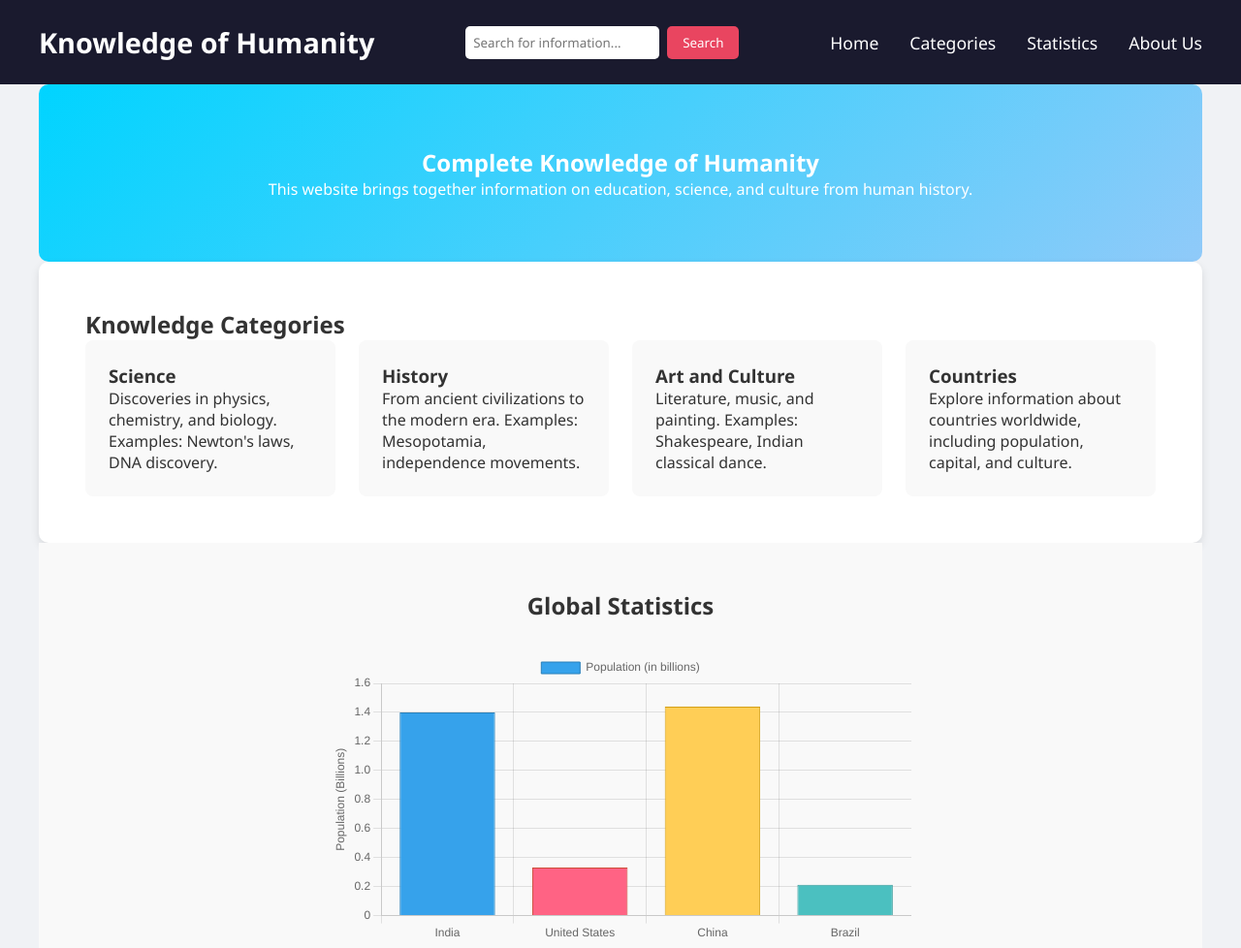
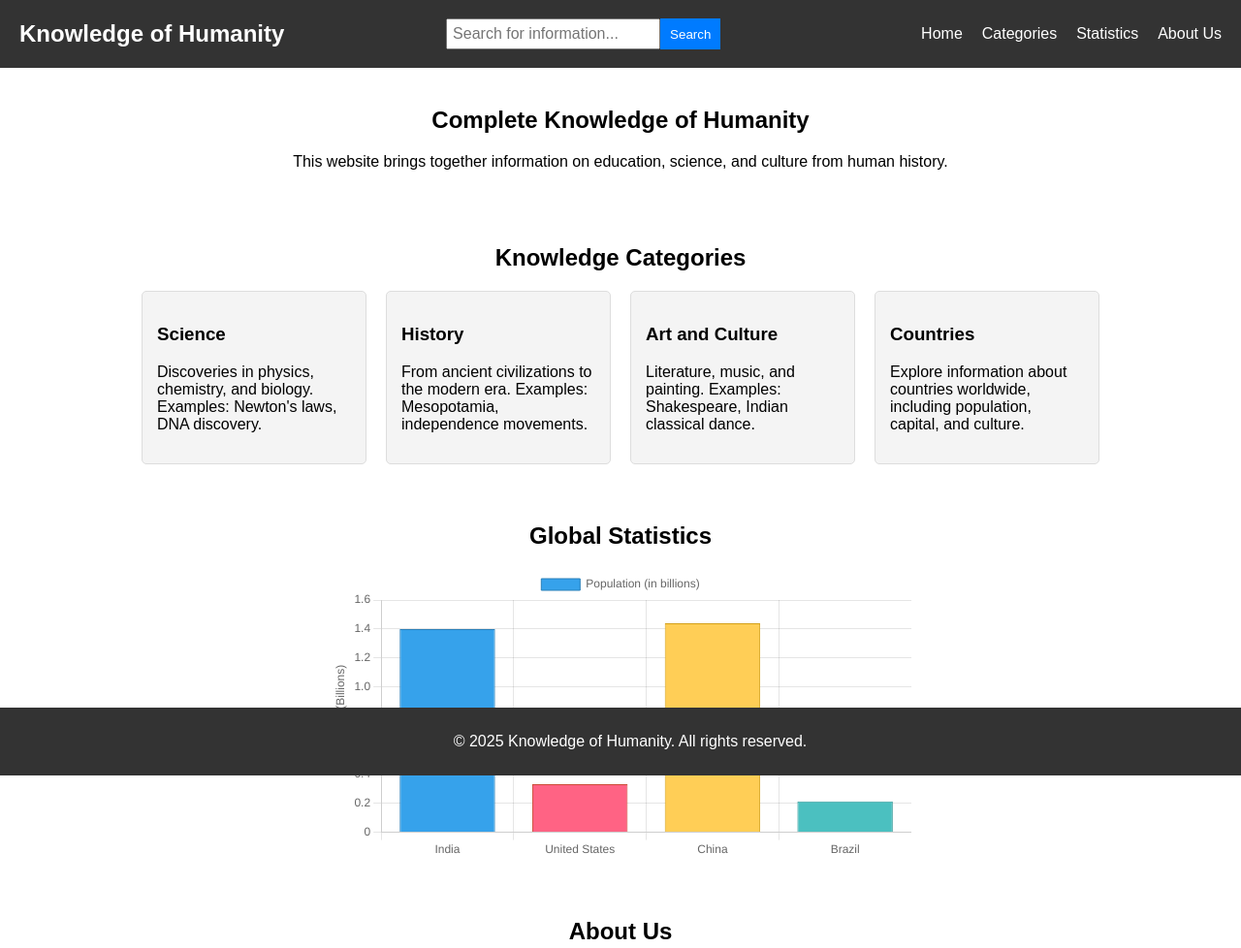
Before and after one commit to priteshy09/Number-gama, a plain HTML site: page index.html in a window 1280 px wide. Shown: the top 978 px of the page at 97% size. Drawn offline with nearby package versions, Linux system fonts and the light colour scheme.

Commit message:
Update styles.css

```diff
--- a/styles.css
+++ b/styles.css
@@ -1,150 +1,86 @@
-* {
+body {
+    font-family: Arial, sans-serif;
     margin: 0;
     padding: 0;
-    box-sizing: border-box;
-    font-family: 'Segoe UI', Tahoma, Geneva, Verdana, sans-serif;
-}
-
-body {
-    background-color: #f0f2f5;
-    color: #333;
 }
 
 header {
-    background-color: #1a1a2e;
+    background-color: #333;
     color: white;
-    padding: 1.5rem;
-    position: sticky;
-    top: 0;
-    z-index: 100;
+    padding: 10px 20px;
 }
 
 nav {
-    max-width: 1200px;
-    margin: 0 auto;
     display: flex;
     justify-content: space-between;
     align-items: center;
 }
 
 .logo {
-    font-size: 1.8rem;
+    font-size: 24px;
     font-weight: bold;
 }
 
 .search-bar {
     display: flex;
-    gap: 0.5rem;
 }
 
 .search-bar input {
-    padding: 0.5rem;
-    border: none;
-    border-radius: 5px;
-    width: 200px;
+    padding: 5px;
+    font-size: 16px;
 }
 
 .search-bar button {
-    padding: 0.5rem 1rem;
-    background-color: #e94560;
+    padding: 5px 10px;
+    background-color: #007BFF;
     color: white;
     border: none;
-    border-radius: 5px;
     cursor: pointer;
-}
-
-.search-bar button:hover {
-    background-color: #d32f2f;
 }
 
 nav ul {
     list-style: none;
     display: flex;
-    gap: 2rem;
+    gap: 20px;
 }
 
 nav ul li a {
     color: white;
     text-decoration: none;
-    font-size: 1.1rem;
-}
-
-nav ul li a:hover {
-    color: #00d4ff;
 }
 
 section {
-    padding: 3rem;
-    max-width: 1200px;
-    margin: 0 auto;
-}
-
-#home {
+    padding: 20px;
     text-align: center;
-    background: linear-gradient(135deg, #00d4ff, #90caf9);
-    color: white;
-    padding: 4rem;
-    border-radius: 10px;
-}
-
-#categories {
-    background-color: white;
-    border-radius: 10px;
-    box-shadow: 0 4px 10px rgba(0,0,0,0.1);
 }
 
 .category-list {
-    display: grid;
-    grid-template-columns: repeat(auto-fit, minmax(250px, 1fr));
-    gap: 1.5rem;
+    display: flex;
+    flex-wrap: wrap;
+    gap: 20px;
+    justify-content: center;
 }
 
 .category-card {
-    background-color: #f9f9f9;
-    padding: 1.5rem;
-    border-radius: 8px;
-    transition: transform 0.3s;
-}
-
-.category-card:hover {
-    transform: translateY(-5px);
-}
-
-#stats {
-    text-align: center;
-    background-color: #f9f9f9;
+    background-color: #f4f4f4;
+    border: 1px solid #ddd;
+    border-radius: 5px;
+    padding: 15px;
+    width: 200px;
+    text-align: left;
 }
 
 .chart-container {
     max-width: 600px;
-    margin: 2rem auto;
-}
-
-#about {
-    text-align: center;
-    background-color: white;
-    border-radius: 10px;
+    margin: 0 auto;
 }
 
 footer {
+    background-color: #333;
+    color: white;
     text-align: center;
-    padding: 1.5rem;
-    background-color: #1a1a2e;
-    color: white;
+    padding: 10px;
+    position: fixed;
+    bottom: 0;
+    width: 100%;
 }
-
-/* रिस्पॉन्सिव डिज़ाइन */
-@media (max-width: 768px) {
-    nav {
-        flex-direction: column;
-        gap: 1rem;
-    }
-
-    .search-bar input {
-        width: 100%;
-    }
-
-    section {
-        padding: 1.5rem;
-    }
-}
```
